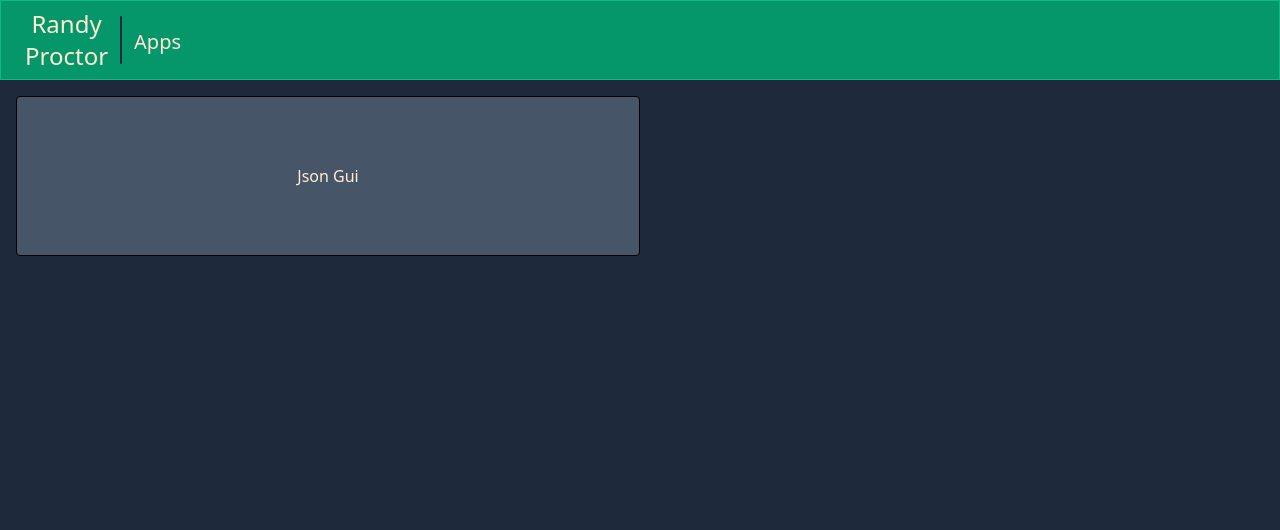
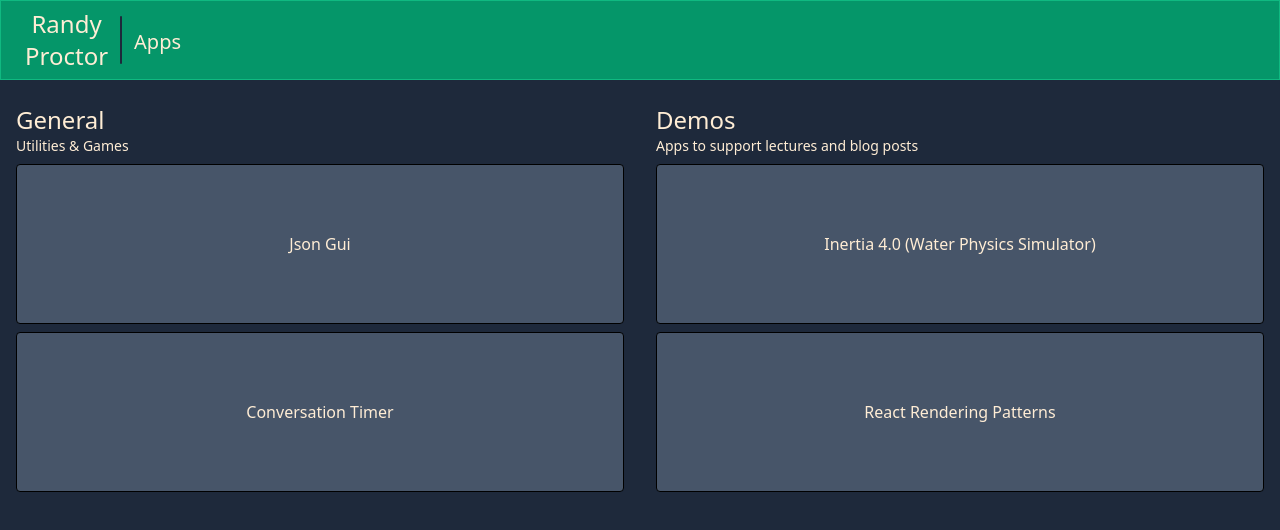
Before and after one commit to RandonSRProctor/personal-web-site-2024, a React (Vite) app: page /Apps in a window 1280 px wide. Shown: the top 530 px of the page. Built offline with nearby package versions, Linux system fonts and the light colour scheme.

Commit message:
Apps page gets sections and categories.

```diff
--- a/src/Components/Apps/AppSelector/AppSelector.tsx
+++ b/src/Components/Apps/AppSelector/AppSelector.tsx
@@ -2,8 +2,15 @@ import { Link } from 'react-router';
 
 export const AppSelector = () => {
   return (
-    <div className="p-4">
-      <div className="w-1/2">
+    <div className="flex flex-col sm:flex-row">
+      {/* General Apps */}
+      <section className="w-full sm:w-1/2 p-4">
+        <header>
+          <h1 className="pt-2 text-2xl text-orange-100">General</h1>
+          <p className="text-sm text-orange-100">Utilities & Games</p>
+        </header>
+        {/* JSON GUI */}
+        <div className="pt-2">
           <Link
             className="flex items-center justify-center text-orange-100 border border-black inline-block rounded w-full h-40 p-2 bg-slate-600 hover:bg-slate-500 hover:underline"
             to="JsonGUI"
@@ -11,6 +18,43 @@ export const AppSelector = () => {
             Json Gui
           </Link>
         </div>
+        {/* Conversation Timer */}
+        <div className="pt-2">
+          <Link
+            className="flex items-center justify-center text-orange-100 border border-black inline-block rounded w-full h-40 p-2 bg-slate-600 hover:bg-slate-500 hover:underline"
+            to="."
+          >
+            Conversation Timer
+          </Link>
+        </div>
+      </section>
+      {/* Demos & POCs */}
+      <section className="w-full sm:w-1/2 p-4">
+        <header>
+          <h1 className="pt-2 text-2xl text-orange-100">Demos</h1>
+          <p className="text-sm text-orange-100">
+            Apps to support lectures and blog posts
+          </p>
+        </header>
+        {/* Inertia */}
+        <div className="pt-2">
+          <Link
+            className="flex items-center justify-center text-orange-100 border border-black inline-block rounded w-full h-40 p-2 bg-slate-600 hover:bg-slate-500 hover:underline"
+            to="."
+          >
+            Inertia 4.0 (Water Physics Simulator)
+          </Link>
+        </div>
+        {/* React Rendering Patterns */}
+        <div className="pt-2">
+          <Link
+            className="flex items-center justify-center text-orange-100 border border-black inline-block rounded w-full h-40 p-2 bg-slate-600 hover:bg-slate-500 hover:underline"
+            to="."
+          >
+            React Rendering Patterns
+          </Link>
+        </div>
+      </section>
     </div>
   );
 };
```
Lines whose indentation alone changed are shown as unchanged.
